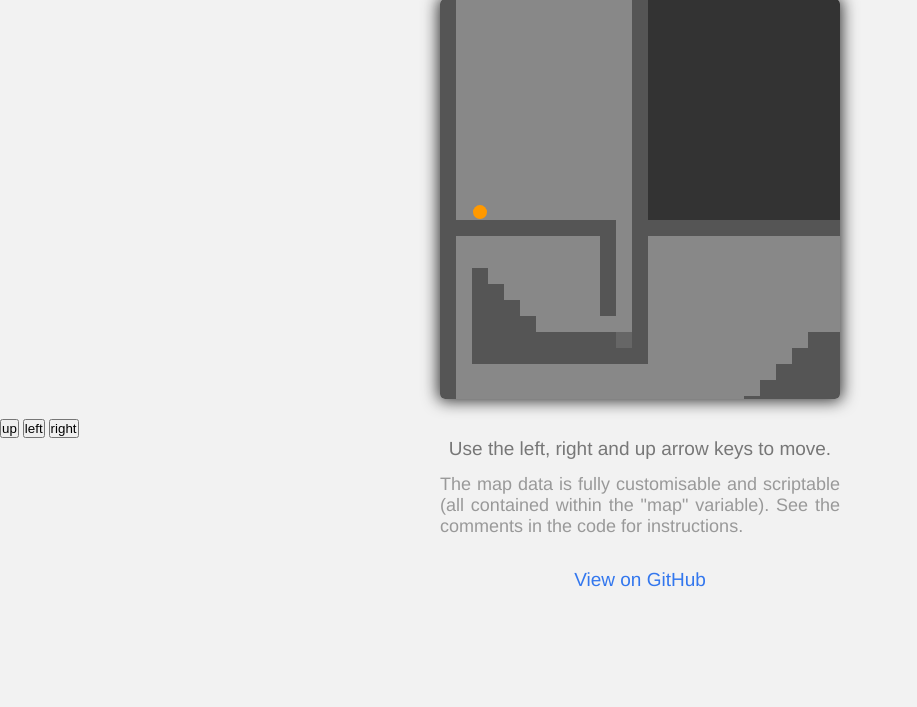
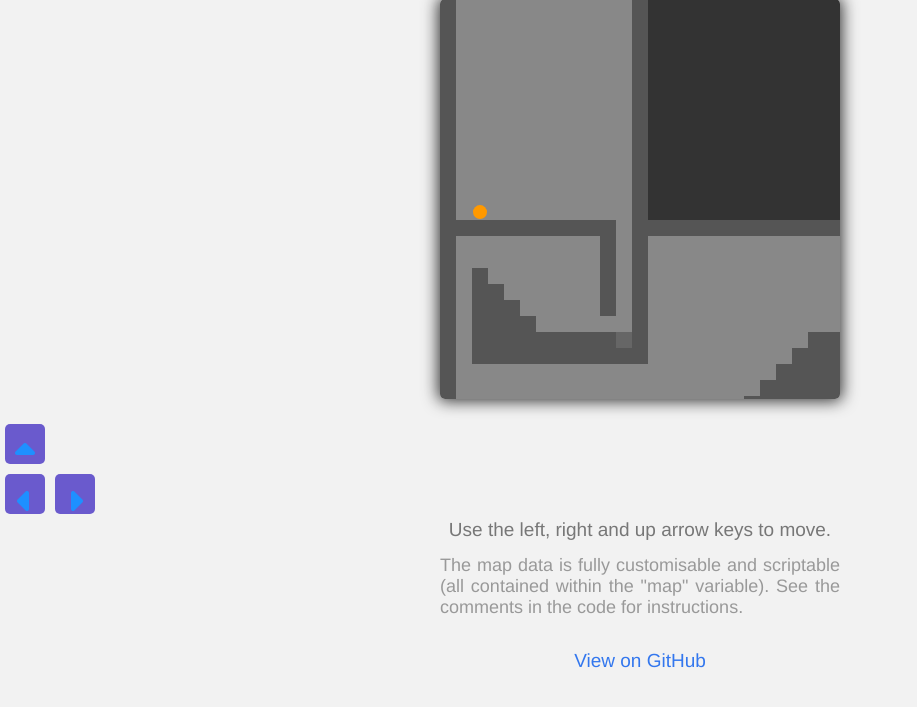
Before and after one commit to dmoster/dmoster.github.io, a PHP site: page /platformer/ in a window 1280 px wide. Shown: the part 41-748 px from the top of the page, without its empty margins (0-917 px from the left). Run offline with PHP 8.4, Linux system fonts and the light colour scheme; some libraries are stand-ins or nearby versions.

Commit message:
style buttons

```diff
--- a/platformer/index.html
+++ b/platformer/index.html
@@ -12,9 +12,13 @@
 <body>
   <canvas id="canvas"></canvas>
 
- <button id="up" name="up" ontouchstart="simKeyDown(38)" ontouchend="simKeyUp(38)">up</button>
- <button id="left" name="left" ontouchstart="simKeyDown(37)" ontouchend="simKeyUp(37)">left</button>
- <button id="right" name="right" ontouchstart="simKeyDown(39)" ontouchend="simKeyUp(39)">right</button>
+  <div id="controls">
+    <button class="d-pad" id="up" name="up" ontouchstart="simKeyDown(38)" ontouchend="simKeyUp(38)"><i class="fas fa-caret-up"></i></button>
+    <div class="row">
+      <button class="d-pad" id="left" name="left" ontouchstart="simKeyDown(37)" ontouchend="simKeyUp(37)"><i class="fas fa-caret-left"></i></button>
+      <button class="d-pad" id="right" name="right" ontouchstart="simKeyDown(39)" ontouchend="simKeyUp(39)"><i class="fas fa-caret-right"></i></button>
+    </div>
+  </div>
 
   <p>
     Use the left, right and up arrow keys to move.
@@ -27,6 +31,7 @@
 
   <script src="maps.js"></script>
   <script src="../src/jquery-3.4.1.min.js"></script>
+  <script src="https://kit.fontawesome.com/599e60a037.js" crossorigin="anonymous"></script>
   <script src="main.js"></script>
 </body>
 </html>
--- a/platformer/styles.css
+++ b/platformer/styles.css
@@ -37,6 +37,31 @@ a {
   color:#3377ee;
 }
 
+
+#controls {
+  display: flex;
+  flex-direction: column;
+  width: 100%;
+}
+
+.row {
+  display: flex;
+}
+
+.d-pad {
+  display: inline-block;
+  border: none;
+  border-radius: 5px;
+  background-color: slateblue;
+  color: dodgerblue;
+  padding: 10px;
+  margin: 5px;
+  font-size: 2em;
+  width: 40px;
+  height: 40px;
+  baseline: center;
+}
+
 #up {
 
 }
```
